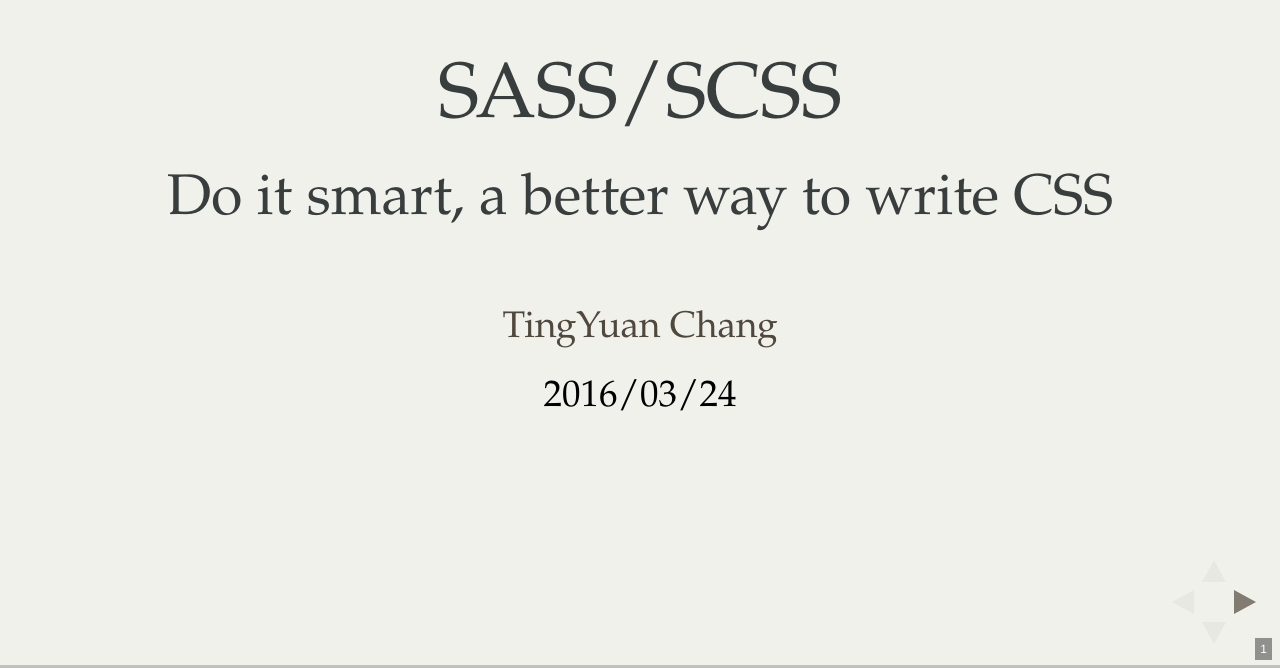
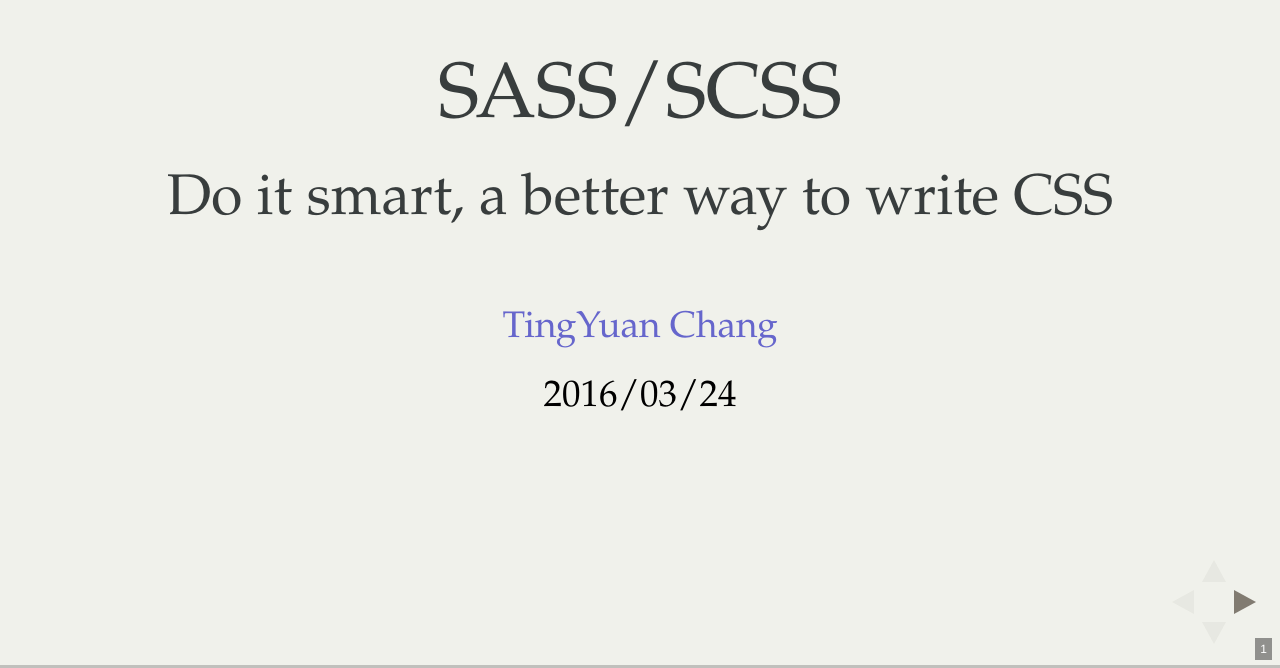
Before and after one commit to ssk7833/mySlides, a plain HTML site: page SCSS/index.html in a window 1280 px wide. Shown: the part 132-800 px from the top of the page. Drawn offline with Linux system fonts and the light colour scheme.

Commit message:
Change link color

```diff
--- a/SCSS/css/theme/serif.css
+++ b/SCSS/css/theme/serif.css
@@ -204,7 +204,7 @@ body {
  * LINKS
  *********************************************/
 .reveal a {
-  color: #51483D;
+  color: #6666CC;
   text-decoration: none;
   -webkit-transition: color 0.15s ease;
   -moz-transition: color 0.15s ease;
```
